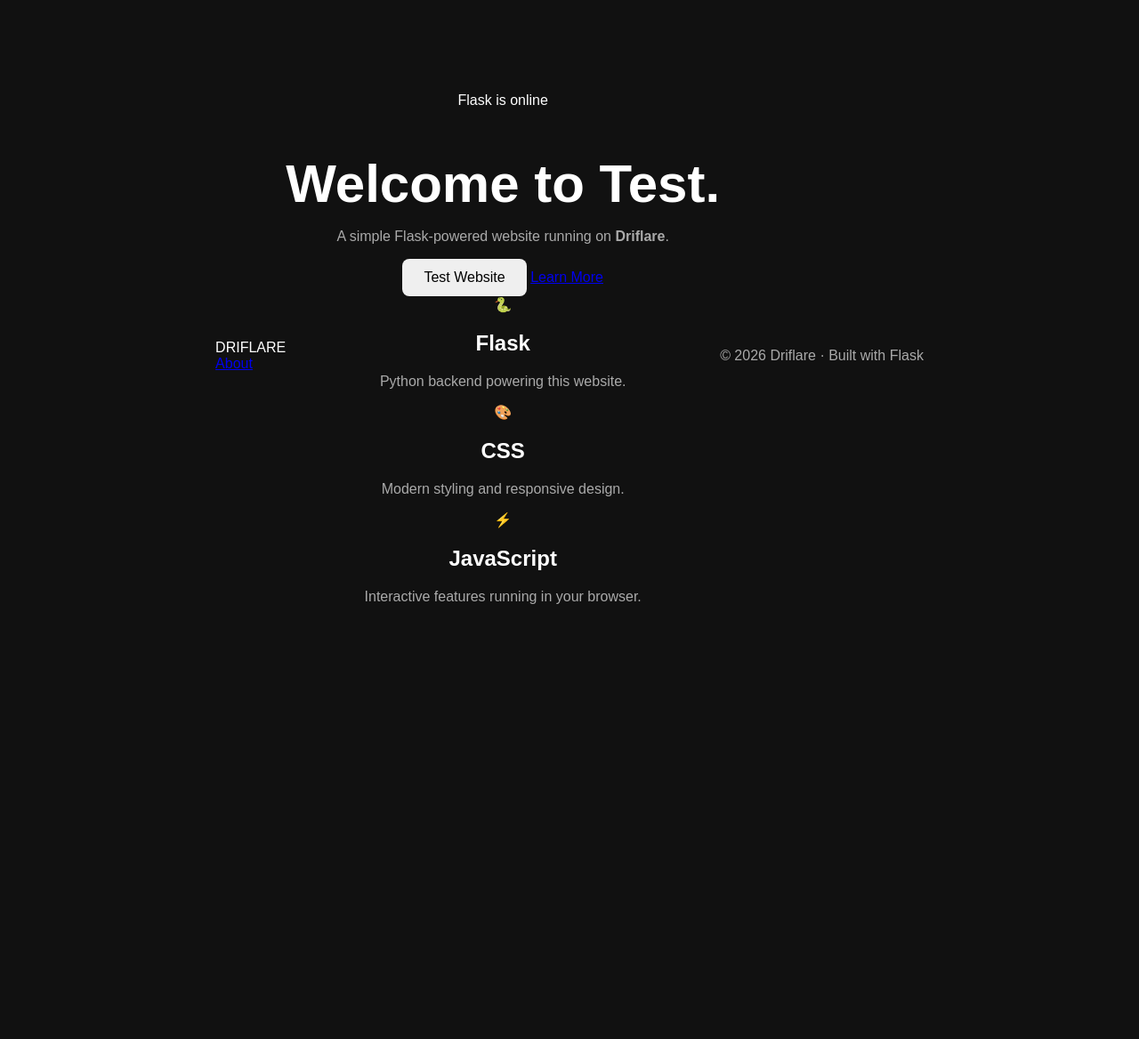
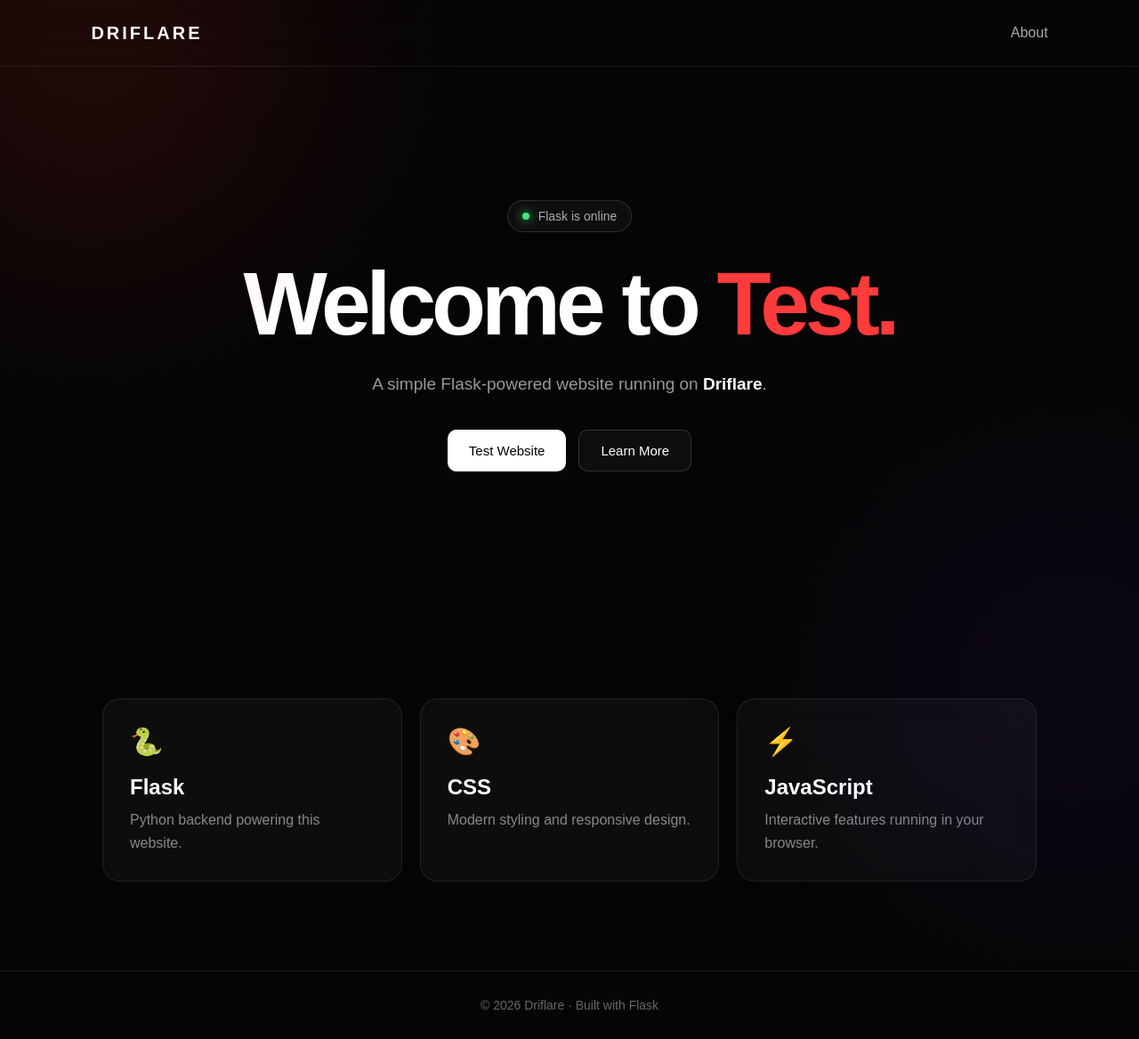
Before and after one commit to trueshako/verse, a Python web app: template templates/index.html in a window 1280 px wide. Shown: the whole page at 89% size. Before the commit the page ends 679 px from the top, so only its background shows below. Run offline with Jinja, Linux system fonts and the light colour scheme; the template is opened without the code that fills it, so the values that code supplies are empty.

Commit message:
Update style.css

```diff
--- a/static/style.css
+++ b/static/style.css
@@ -1,33 +1,313 @@
+* {
+    margin: 0;
+    padding: 0;
+    box-sizing: border-box;
+}
+
+html {
+    scroll-behavior: smooth;
+}
+
 body {
-    margin: 0;
-    font-family: Arial, sans-serif;
-    background: #111;
-    color: white;
+    font-family: Arial, Helvetica, sans-serif;
+    background: #050505;
+    color: #ffffff;
+    min-height: 100vh;
+    overflow-x: hidden;
+}
+
+/* Background glow */
+
+body::before {
+    content: "";
+    position: fixed;
+    width: 500px;
+    height: 500px;
+    background: rgba(255, 40, 40, 0.12);
+    border-radius: 50%;
+    filter: blur(120px);
+    top: -200px;
+    left: -150px;
+    pointer-events: none;
+}
+
+body::after {
+    content: "";
+    position: fixed;
+    width: 450px;
+    height: 450px;
+    background: rgba(120, 40, 255, 0.08);
+    border-radius: 50%;
+    filter: blur(120px);
+    bottom: -200px;
+    right: -150px;
+    pointer-events: none;
+}
+
+
+/* Navbar */
+
+.navbar {
+    width: 100%;
+    height: 75px;
 
     display: flex;
-    justify-content: center;
     align-items: center;
+    justify-content: space-between;
 
-    min-height: 100vh;
+    padding: 0 8%;
+
+    border-bottom: 1px solid rgba(255,255,255,0.08);
+
+    backdrop-filter: blur(20px);
 }
 
-main {
+.logo {
+    font-size: 20px;
+    font-weight: 800;
+    letter-spacing: 3px;
+}
+
+.nav-link {
+    color: #aaa;
+    text-decoration: none;
+    transition: 0.3s;
+}
+
+.nav-link:hover {
+    color: white;
+}
+
+
+/* Hero */
+
+.hero {
+    max-width: 900px;
+    margin: auto;
+
+    min-height: 650px;
+
+    display: flex;
+    flex-direction: column;
+    align-items: center;
+    justify-content: center;
+
     text-align: center;
+
+    padding: 80px 20px;
+}
+
+.badge {
+    display: inline-flex;
+    align-items: center;
+    gap: 10px;
+
+    padding: 9px 16px;
+
+    border: 1px solid rgba(255,255,255,0.12);
+    border-radius: 50px;
+
+    background: rgba(255,255,255,0.04);
+
+    color: #aaa;
+
+    font-size: 14px;
+
+    margin-bottom: 30px;
+}
+
+.dot {
+    width: 8px;
+    height: 8px;
+
+    background: #42e87a;
+
+    border-radius: 50%;
+
+    box-shadow: 0 0 12px #42e87a;
 }
 
 h1 {
-    font-size: 60px;
+    font-size: clamp(55px, 10vw, 100px);
+    line-height: 1;
+
+    letter-spacing: -5px;
+
+    margin-bottom: 25px;
+}
+
+h1 span {
+    color: #ff3b3b;
+}
+
+.description {
+    max-width: 600px;
+
+    color: #999;
+
+    font-size: 19px;
+    line-height: 1.7;
+
+    margin-bottom: 35px;
+}
+
+.description strong {
+    color: white;
+}
+
+
+/* Buttons */
+
+.buttons {
+    display: flex;
+    gap: 14px;
+
+    flex-wrap: wrap;
+    justify-content: center;
+}
+
+.primary-btn,
+.secondary-btn {
+    padding: 14px 24px;
+
+    border-radius: 10px;
+
+    font-size: 15px;
+
+    cursor: pointer;
+
+    text-decoration: none;
+
+    transition: 0.3s;
+}
+
+.primary-btn {
+    background: white;
+    color: black;
+    border: none;
+}
+
+.primary-btn:hover {
+    transform: translateY(-3px);
+    box-shadow: 0 10px 35px rgba(255,255,255,0.15);
+}
+
+.secondary-btn {
+    border: 1px solid rgba(255,255,255,0.15);
+
+    color: white;
+
+    background: rgba(255,255,255,0.04);
+}
+
+.secondary-btn:hover {
+    background: rgba(255,255,255,0.1);
+}
+
+
+/* Message */
+
+.message {
+    margin-top: 25px;
+
+    color: #42e87a;
+
+    font-size: 15px;
+
+    min-height: 20px;
+}
+
+
+/* Cards */
+
+.about {
+    max-width: 1100px;
+
+    margin: 0 auto;
+
+    padding: 60px 25px 100px;
+
+    display: grid;
+
+    grid-template-columns: repeat(3, 1fr);
+
+    gap: 20px;
+}
+
+.card {
+    padding: 30px;
+
+    border: 1px solid rgba(255,255,255,0.09);
+
+    border-radius: 20px;
+
+    background: rgba(255,255,255,0.035);
+
+    backdrop-filter: blur(20px);
+
+    transition: 0.3s;
+}
+
+.card:hover {
+    transform: translateY(-6px);
+
+    border-color: rgba(255,255,255,0.2);
+}
+
+.icon {
+    font-size: 30px;
+
+    margin-bottom: 20px;
+}
+
+.card h2 {
     margin-bottom: 10px;
 }
 
-p {
-    color: #aaa;
+.card p {
+    color: #888;
+
+    line-height: 1.6;
 }
 
-button {
-    padding: 12px 24px;
-    border: none;
-    border-radius: 8px;
-    cursor: pointer;
-    font-size: 16px;
+
+/* Footer */
+
+footer {
+    text-align: center;
+
+    padding: 30px;
+
+    border-top: 1px solid rgba(255,255,255,0.08);
+
+    color: #666;
+
+    font-size: 14px;
 }
+
+
+/* Mobile */
+
+@media (max-width: 700px) {
+
+    .navbar {
+        padding: 0 25px;
+    }
+
+    .hero {
+        min-height: 600px;
+    }
+
+    h1 {
+        letter-spacing: -3px;
+    }
+
+    .description {
+        font-size: 17px;
+    }
+
+    .about {
+        grid-template-columns: 1fr;
+    }
+
+}
```
